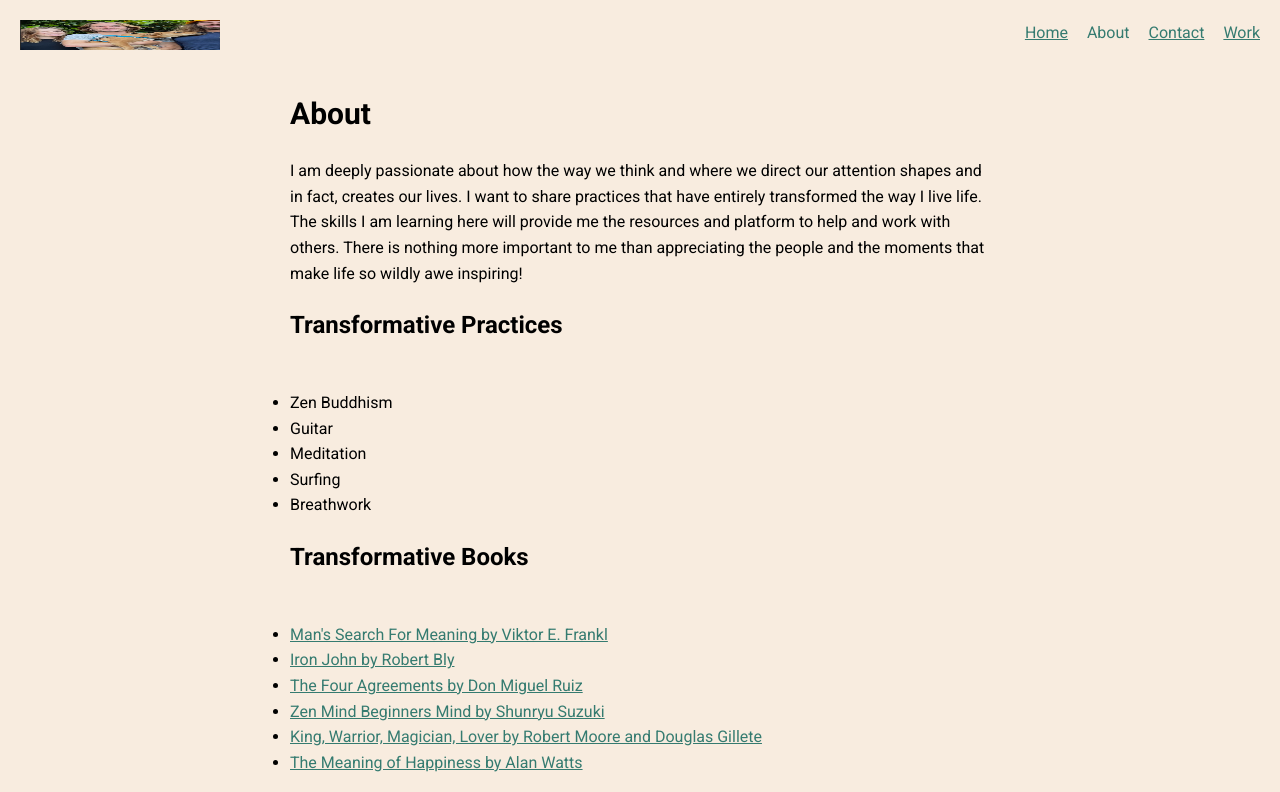
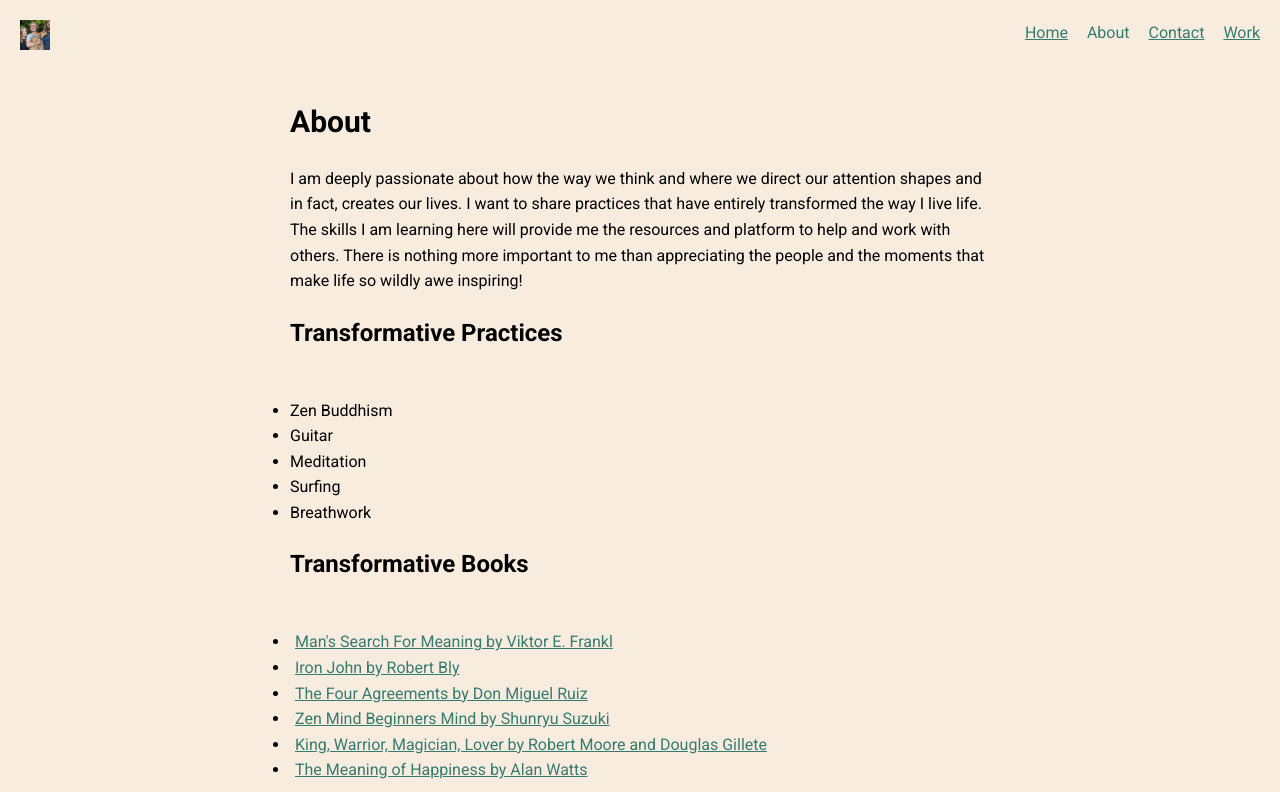
Before and after one commit to Nathaniel-Code-Mills/Website-portfolio, a plain HTML site: page about.html in a window 1280 px wide. Shown: the top 792 px of the page. Drawn offline with nearby package versions, Linux system fonts and the light colour scheme.

Commit message:
Change of Favicon, New logo added, Alteration of spaciing for the table in About.html and removal of Additional LA SVG

```diff
--- a/about.html
+++ b/about.html
@@ -5,10 +5,10 @@
 	<head>
 		<meta charset="utf-8">
 		<title> Nathaniel Mills' Portfolio </title>
-		<!-- For About-->
-		<title>About me - Nathaniel Mills</title>
+		<!-- For Index-->
+		<title>Portfolio - Nathaniel Mills</title>
 		<meta name="viewport" content="width=device-width, initial-scale=1">
-		<link rel="shortcut icon" href="http://wikipedia.com/static/favicon/wikipedia.ico">
+ 		<link rel="shortcut icon" href="img/favicon-32x32.png">
 		<link rel="stylesheet" type="text/css" href="https://cdnjs.cloudflare.com/ajax/libs/normalize/8.0.0/normalize.min.css">
 		<link href="https://fonts.googleapis.com/css2?family=Roboto:wght@400;700&display=swap" rel="stylesheet">
 		<link rel="stylesheet" type="text/css" href="css/styles.production.css">
@@ -20,21 +20,23 @@
 
 		<!-- Beginning of Header-->
 		<header class="page-header">
-			<img src= "img/nathaniel's-logo.PNG" width="30" height="30" alt="logo" class="page-header__item">
+			<div class="page-header__item">
+				<img src="img/logo.png" width="30" height="30" alt="logo" />
+			</div>
 			<nav class="main-navigation page-header__item">
 				<ul role= "menubar" class="navigation-list">
-					<li role="presentation"><a href="index.html" role="menuitem" class="navigation-list__item ">Home</a> </li>
-					<li role="presentation"><a href="about.html" role="menuitem"class="navigation-list__item navigation-list__item--active">About</a></li>
-					<li role="presentation"><a href="contact.html"role="menuitem" class="navigation-list__item">Contact</a></li>
-					<li role="presentation"><a href="work.html"role="menuitem" class="navigation-list__item">Work</a></li>
+					<li role="presentation"><a href="index.html" role="menuitem" class="navigation-list__item">Home</a> </li>
+					<li role="presentation"><a href="about.html" role="menuitem" class="navigation-list__item navigation-list__item--active">About</a></li>
+					<li role="presentation"><a href="contact.html" role="menuitem" class="navigation-list__item">Contact</a></li>
+					<li role="presentation"><a href="work.html" role="menuitem" class="navigation-list__item">Work</a></li>
 				</ul>
 			</nav>
 		</header>
 		<!-- End of Header-->
 
+
 		<!-- Beginning of Main-->
 		<main class="about__information">
-		<div>
         	<div class="about">
 				<h1>About</h1>
 				<p>
@@ -53,13 +55,13 @@
 						<li>Breathwork</li>
 					</ul>
 				<h2>Transformative Books</h2>
-					<ul role= "booklist">
-						<li role="presentation"><a href="https://www.thriftbooks.com/w/mans-search-for-meaning-by-viktor-e-frankl-simon-vance/248792/item/4624790/?mkwid=etF1ZewZ%7cdc&pcrid=11558858229&pkw=&pmt=be&slid=&product=4624790&plc=&pgrid=3970769303&ptaid=pla-1101002862897&utm_source=bing&utm_medium=cpc&utm_campaign=Bing+Shopping+%7c+Biographies+&+Memoirs&utm_term=&utm_content=etF1ZewZ%7cdc%7cpcrid%7c11558858229%7cpkw%7c%7cpmt%7cbe%7cproduct%7c4624790%7cslid%7c%7cpgrid%7c3970769303%7cptaid%7cpla-1101002862897%7c&msclkid=d09321f0d3e718755be640e107a860bd#idiq=4624790&edition=4028055" target= "blank" role="bookitem">Man's Search For Meaning by Viktor E. Frankl</a></li>
-						<li role="presentation"><a href="https://www.thriftbooks.com/w/iron-john-a-book-about-men-by-robert-bly/260652/?resultid=2fff00f5-bc31-411b-97a4-5de521ff1e46#isbn=0306813769&edition=2486012&idiq=3815623" target= "blank" role="bookitem">Iron John by Robert Bly</a></li>
-						<li role="presentation"><a href="https://www.thriftbooks.com/w/the-four-agreements-a-practical-guide-to-personal-freedom-a-toltec-wisdom-book-by-miguel-ruiz/248655/item/4123187/?mkwid=dtxSticS%7cdc&pcrid=11558858534&pkw=&pmt=be&slid=&product=4123187&plc=&pgrid=3970769608&ptaid=pla-1101002862606&utm_source=bing&utm_medium=cpc&utm_campaign=Bing+Shopping+%7c+Religion+&+Spirituality&utm_term=&utm_content=dtxSticS%7cdc%7cpcrid%7c11558858534%7cpkw%7c%7cpmt%7cbe%7cproduct%7c4123187%7cslid%7c%7cpgrid%7c3970769608%7cptaid%7cpla-1101002862606%7c&msclkid=407e4a9b00a0140ec1322b8ad36baa0e#idiq=4123187&edition=2323991" target= "blank"  role="bookitem">The Four Agreements by Don Miguel Ruiz</a></li>
-						<li role="presentation"><a href="https://www.thriftbooks.com/w/zen-mind-beginners-mind-by-shunryu-suzuki/251995/item/6606357/?mkwid=dtxSticS%7cdc&pcrid=11558858534&pkw=&pmt=be&slid=&product=6606357&plc=&pgrid=3970769608&ptaid=pla-1101002862606&utm_source=bing&utm_medium=cpc&utm_campaign=Bing+Shopping+%7c+Religion+&+Spirituality&utm_term=&utm_content=dtxSticS%7cdc%7cpcrid%7c11558858534%7cpkw%7c%7cpmt%7cbe%7cproduct%7c6606357%7cslid%7c%7cpgrid%7c3970769608%7cptaid%7cpla-1101002862606%7c&msclkid=a31707b29f8c1ee42f1c66a34d6d6731#isbn=1590308492&idiq=6606357&edition=6223951" target= "blank"  role="bookitem">Zen Mind Beginners Mind by Shunryu Suzuki</a></li>
-						<li role="presentation"><a href="https://www.harpercollins.com/products/king-warrior-magician-lover-robert-mooredoug-gillette?variant=32117983608866`	qaZ" target= "blank"  role="bookitem">King, Warrior, Magician, Lover by Robert Moore and Douglas Gillete</a></li>
-						<li role="presentation"><a href="https://www.chirpbooks.com/audiobooks/the-meaning-of-happiness-by-alan-watts?source=bashop_non-generic_not-on-sale&utm_source=bing-shop&utm_campaign=US-Shopping%3A+Non-Generic&utm_medium=cpc&msclkid=df1693e4c75a19e661cff2f51349760d&utm_term=4581115206636538&utm_content=bashop_non-generic_not-on-sale" target= "blank"  role="bookitem">The Meaning of Happiness by Alan Watts</a></li>
+					<ul role= "tablist">
+						<li role="presentation"><a href="https://www.thriftbooks.com/w/mans-search-for-meaning-by-viktor-e-frankl-simon-vance/248792/item/4624790/?mkwid=etF1ZewZ%7cdc&pcrid=11558858229&pkw=&pmt=be&slid=&product=4624790&plc=&pgrid=3970769303&ptaid=pla-1101002862897&utm_source=bing&utm_medium=cpc&utm_campaign=Bing+Shopping+%7c+Biographies+&+Memoirs&utm_term=&utm_content=etF1ZewZ%7cdc%7cpcrid%7c11558858229%7cpkw%7c%7cpmt%7cbe%7cproduct%7c4624790%7cslid%7c%7cpgrid%7c3970769303%7cptaid%7cpla-1101002862897%7c&msclkid=d09321f0d3e718755be640e107a860bd#idiq=4624790&edition=4028055" target= "blank" role="tab">Man's Search For Meaning by Viktor E. Frankl</a></li>
+						<li role="presentation"><a href="https://www.thriftbooks.com/w/iron-john-a-book-about-men-by-robert-bly/260652/?resultid=2fff00f5-bc31-411b-97a4-5de521ff1e46#isbn=0306813769&edition=2486012&idiq=3815623" target= "blank" role="tab">Iron John by Robert Bly</a></li>
+						<li role="presentation"><a href="https://www.thriftbooks.com/w/the-four-agreements-a-practical-guide-to-personal-freedom-a-toltec-wisdom-book-by-miguel-ruiz/248655/item/4123187/?mkwid=dtxSticS%7cdc&pcrid=11558858534&pkw=&pmt=be&slid=&product=4123187&plc=&pgrid=3970769608&ptaid=pla-1101002862606&utm_source=bing&utm_medium=cpc&utm_campaign=Bing+Shopping+%7c+Religion+&+Spirituality&utm_term=&utm_content=dtxSticS%7cdc%7cpcrid%7c11558858534%7cpkw%7c%7cpmt%7cbe%7cproduct%7c4123187%7cslid%7c%7cpgrid%7c3970769608%7cptaid%7cpla-1101002862606%7c&msclkid=407e4a9b00a0140ec1322b8ad36baa0e#idiq=4123187&edition=2323991" target= "blank"  role="tab">The Four Agreements by Don Miguel Ruiz</a></li>
+						<li role="presentation"><a href="https://www.thriftbooks.com/w/zen-mind-beginners-mind-by-shunryu-suzuki/251995/item/6606357/?mkwid=dtxSticS%7cdc&pcrid=11558858534&pkw=&pmt=be&slid=&product=6606357&plc=&pgrid=3970769608&ptaid=pla-1101002862606&utm_source=bing&utm_medium=cpc&utm_campaign=Bing+Shopping+%7c+Religion+&+Spirituality&utm_term=&utm_content=dtxSticS%7cdc%7cpcrid%7c11558858534%7cpkw%7c%7cpmt%7cbe%7cproduct%7c6606357%7cslid%7c%7cpgrid%7c3970769608%7cptaid%7cpla-1101002862606%7c&msclkid=a31707b29f8c1ee42f1c66a34d6d6731#isbn=1590308492&idiq=6606357&edition=6223951" target= "blank"  role="tab">Zen Mind Beginners Mind by Shunryu Suzuki</a></li>
+						<li role="presentation"><a href="https://www.harpercollins.com/products/king-warrior-magician-lover-robert-mooredoug-gillette?variant=32117983608866`	qaZ" target= "blank"  role="tab">King, Warrior, Magician, Lover by Robert Moore and Douglas Gillete</a></li>
+						<li role="presentation"><a href="https://www.chirpbooks.com/audiobooks/the-meaning-of-happiness-by-alan-watts?source=bashop_non-generic_not-on-sale&utm_source=bing-shop&utm_campaign=US-Shopping%3A+Non-Generic&utm_medium=cpc&msclkid=df1693e4c75a19e661cff2f51349760d&utm_term=4581115206636538&utm_content=bashop_non-generic_not-on-sale" target= "blank"  role="tab">The Meaning of Happiness by Alan Watts</a></li>
 					</ul>
 				<h2>Why I'm learning to code</h2>
 					<p>
@@ -84,10 +86,7 @@
 					</ul>
 					<a href="files/cv.pdf" class="button" download> Download my CV </a>
 			</div>
-			<div class="Los_Angeles">
-				<img src="img/Los_Angeles.svg" width="600px" height="700px" alt="Los Angeles">"
 
-			</div>
 			<div class="berlin">
 				<svg xmlns="http://www.w3.org/2000/svg" class="berlin-illustration" height="505" viewBox="0 0 700 505" xmlns:xlink="http://www.w3.org/1999/xlink">
 					<defs>
--- a/css/styles.production.css
+++ b/css/styles.production.css
@@ -25,6 +25,13 @@ main {
     margin: auto 20px;
 }
 
+th {
+	padding-left: 30px;
+}
+
+td {
+	padding-left: 60px;
+}
 
 
 h1 {
@@ -134,6 +141,9 @@ ul {
 	margin-right: 40px;
 	border-radius: 50%;
   }
+.page-header__item {
+	width: 10px;
+}
 
 
 .page-header {
@@ -226,11 +236,12 @@ ul {
 .about {
 	max-width: 700px;
 	margin: 0 auto;
-  }
-.about__information {
-	max-width: 700px;
-	margin: 0 auto;
 }
+
+.about a {
+	padding: 5px;
+}
+
 .skills__table {
 	max-width: 700px;
 	margin: 0 auto
```
Also changed, not shown: contact.html (+12 -10 lines), index.html (+8 -5 lines), work.html (+13 -10 lines), img/Los_Angeles.svg (deleted), img/favicon-32x32.png (added), img/logo.png (renamed from img/nathaniel's-logo.png), img/nathaniel_s-logo.svg (added), 1 other file.
